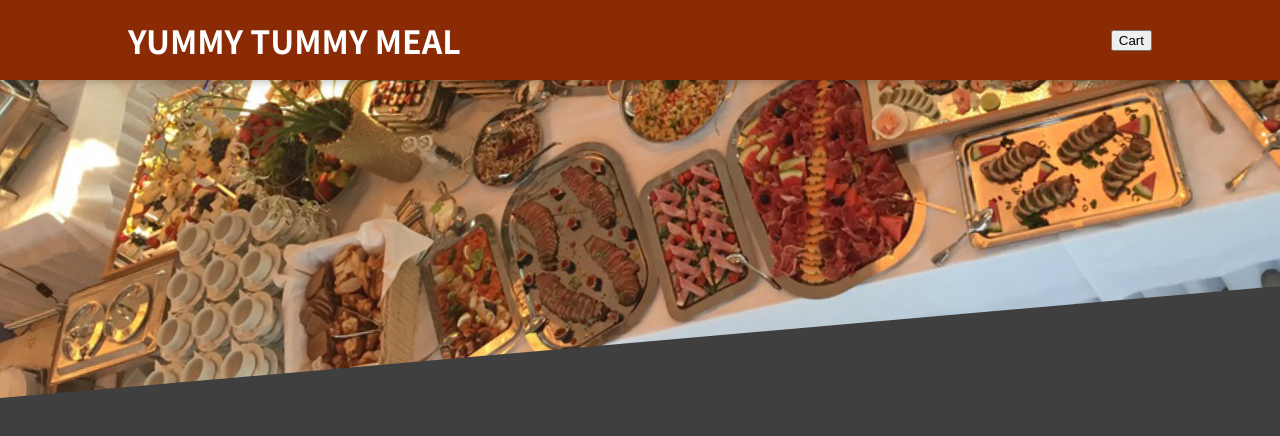
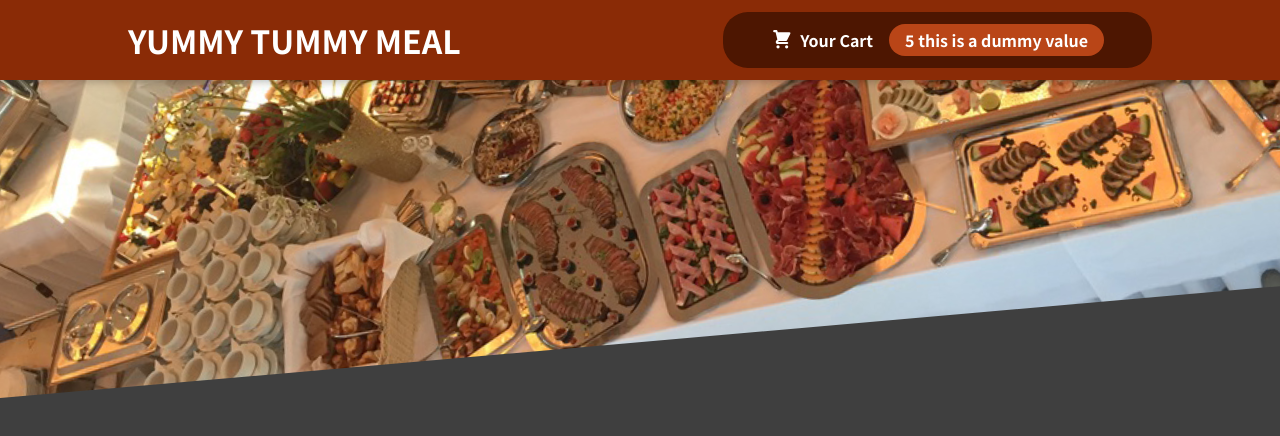
Before and after one commit to Pannu786/react-learning-restaurant-app, a React (Create React App) app: page / in a window 1280 px wide. Shown: the top 436 px of the page. Built offline with nearby package versions, Linux system fonts and the light colour scheme.

Commit message:
Header cart button added

```diff
--- /dev/null
+++ b/src/components/Cart/CartIcon.js
@@ -0,0 +1,13 @@
+const CartIcon = (props) => {
+  return (
+    <svg
+      xmlns='http://www.w3.org/2000/svg'
+      viewBox='0 0 20 20'
+      fill='currentColor'
+    >
+      <path d='M3 1a1 1 0 000 2h1.22l.305 1.222a.997.997 0 00.01.042l1.358 5.43-.893.892C3.74 11.846 4.632 14 6.414 14H15a1 1 0 000-2H6.414l1-1H14a1 1 0 00.894-.553l3-6A1 1 0 0017 3H6.28l-.31-1.243A1 1 0 005 1H3zM16 16.5a1.5 1.5 0 11-3 0 1.5 1.5 0 013 0zM6.5 18a1.5 1.5 0 100-3 1.5 1.5 0 000 3z' />
+    </svg>
+  );
+};
+
+export default CartIcon;
--- a/src/components/Layout/Header.js
+++ b/src/components/Layout/Header.js
@@ -1,14 +1,15 @@
 import { Fragment } from 'react';
 
+import HeaderCartButton from './HeaderCartButton';
 import headermealImg from '../../assets/meals.jpg';
 import styles from './Header.module.css';
 
 const Header = (props) => {
   return (
-    <Fragment >
+    <Fragment>
       <header className={styles.header}>
         <h1>YUMMY TUMMY MEAL</h1>
-        <button>Cart</button>
+        <HeaderCartButton />
       </header>
       <div className={styles['main-image']}>
         <img src={headermealImg} alt='Pic of a lots of foods' />
--- /dev/null
+++ b/src/components/Layout/HeaderCartButton.js
@@ -0,0 +1,16 @@
+import CartIcon from '../Cart/CartIcon';
+import styles from './HeaderCartButton.module.css';
+
+const HeaderCartButton = (props) => {
+  return (
+    <button className={styles.button}>
+      <span className={styles.icon}>
+        <CartIcon />
+      </span>
+      <span>Your Cart</span>
+      <span className={styles.badge}>5 this is a dummy value</span>
+    </button>
+  );
+};
+
+export default HeaderCartButton;
--- /dev/null
+++ b/src/components/Layout/HeaderCartButton.module.css
@@ -0,0 +1,59 @@
+.button {
+  cursor: pointer;
+  font: inherit;
+  border: none;
+  background-color: #4d1601;
+  color: white;
+  padding: 0.75rem 3rem;
+  display: flex;
+  justify-content: space-around;
+  align-items: center;
+  border-radius: 25px;
+  font-weight: bold;
+}
+
+.button:hover,
+.button:active {
+  background-color: #2c0d00;
+}
+
+.icon {
+  width: 1.35rem;
+  height: 1.35rem;
+  margin-right: 0.5rem;
+}
+
+.badge {
+  background-color: #b94517;
+  padding: 0.25rem 1rem;
+  border-radius: 25px;
+  margin-left: 1rem;
+  font-weight: bold;
+}
+
+.button:hover .badge,
+.button:active .badge {
+  background-color: #92320c;
+}
+
+.bump {
+  animation: bump 300ms ease-out;
+}
+
+@keyframes bump {
+  0% {
+    transform: scale(1);
+  }
+  10% {
+    transform: scale(0.9);
+  }
+  30% {
+    transform: scale(1.1);
+  }
+  50% {
+    transform: scale(1.15);
+  }
+  100% {
+    transform: scale(1);
+  }
+}
```
Also changed, not shown: 1 other file (tests, documents, lock files or other folders).
